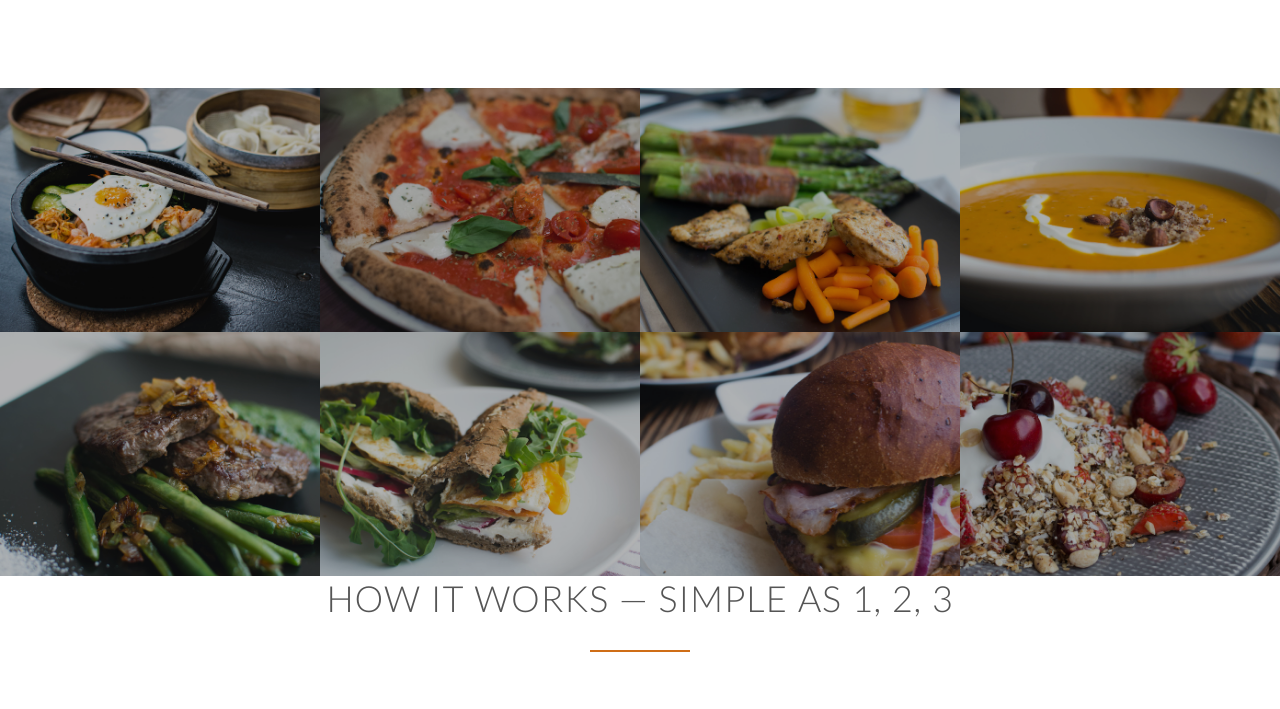
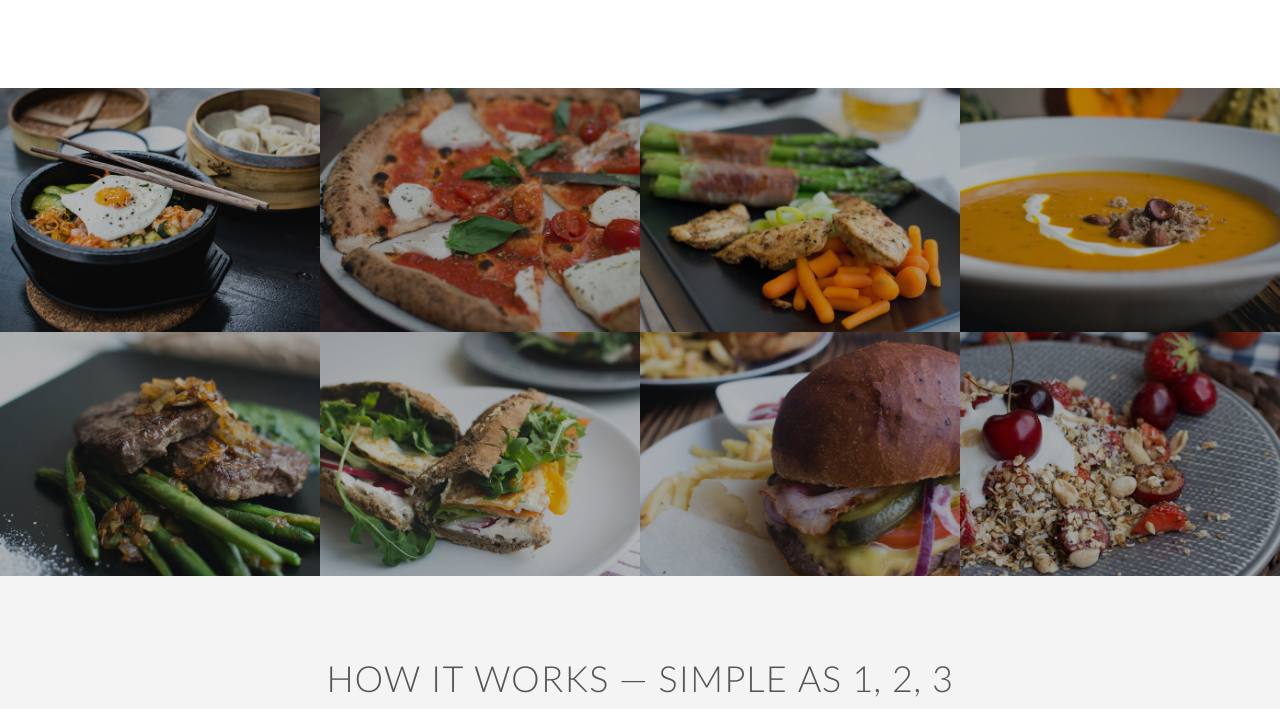
Before and after one commit to danny311296/My-Restaurant, a plain HTML site: page index.html in a window 1280 px wide. Shown: the part 1452-2161 px from the top of the page. Drawn offline with Linux system fonts and the light colour scheme; files whose address does not match are found by name.

Commit message:
How-it-works Sections completed

```diff
--- a/index.html
+++ b/index.html
@@ -74,7 +74,7 @@
         </section>
 
         <section class="section-meals">
-            <ul class="meals-showcase">
+            <ul class="meals-showcase clearfix">
                 <li>
                     <figure class="meal-photo">
                         <img src="resources/img/1.jpg" alt="Korean bibimbap with egg and vegetables">
@@ -97,7 +97,7 @@
                 </li>
 
             </ul>
-            <ul class="meals-showcase">
+            <ul class="meals-showcase clearfix">
                 <li>
                     <figure class="meal-photo">
                         <img src="resources/img/5.jpg" alt="Paleo beef steak with vegetables">
--- a/resources/css/style.css
+++ b/resources/css/style.css
@@ -19,6 +19,14 @@ html {
     text-rendering: optimizeLegibility;
 }
 
+.clearfix { zoom: 1 }
+.clearfix:after {
+    content: "";
+    clear: both;
+    display: block;
+    height: 0;
+    visibility: hidden;
+}
 
 /* ------------------------------------------------ */
 /* REUSABLE COMPONENTS */
@@ -281,3 +289,7 @@ header
     width: auto;
     margin-right: 10px;
 }
+
+.section-steps {
+    background-color: #f4f4f4;
+}
```
